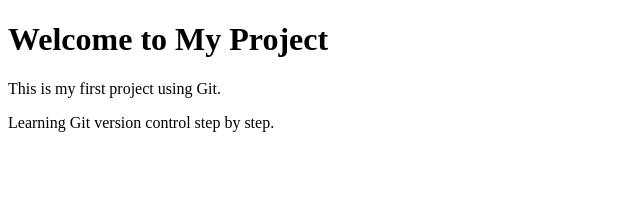
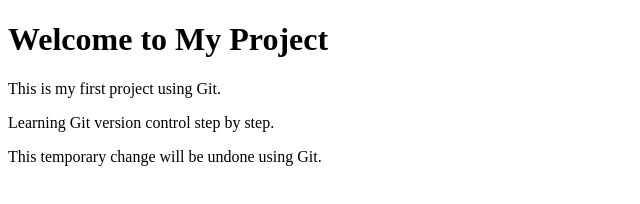
Before and after one commit to Haasini1510/Git-Workflow-Assignment, a plain HTML site: page index.html in a window 1280 px wide. Shown: the whole page, without its empty margins (0-640 px from the left). Drawn offline with Linux system fonts and the light colour scheme.

Commit message:
Add temporary homepage message

```diff
--- a/index.html
+++ b/index.html
@@ -8,5 +8,6 @@
     <h1>Welcome to My Project</h1>
     <p>This is my first project using Git.</p>
     <p>Learning Git version control step by step.</p>
+    <p>This temporary change will be undone using Git.</p>
 </body>
 </html>
```
